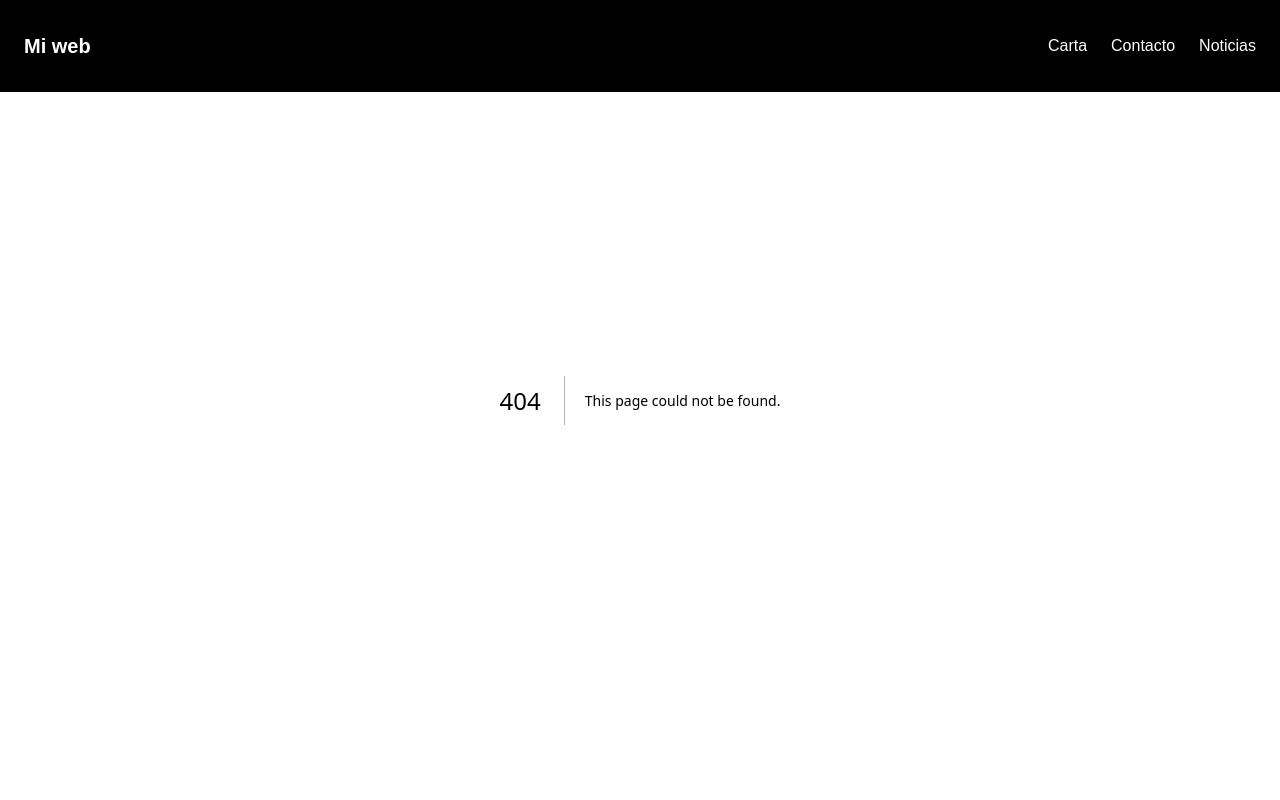
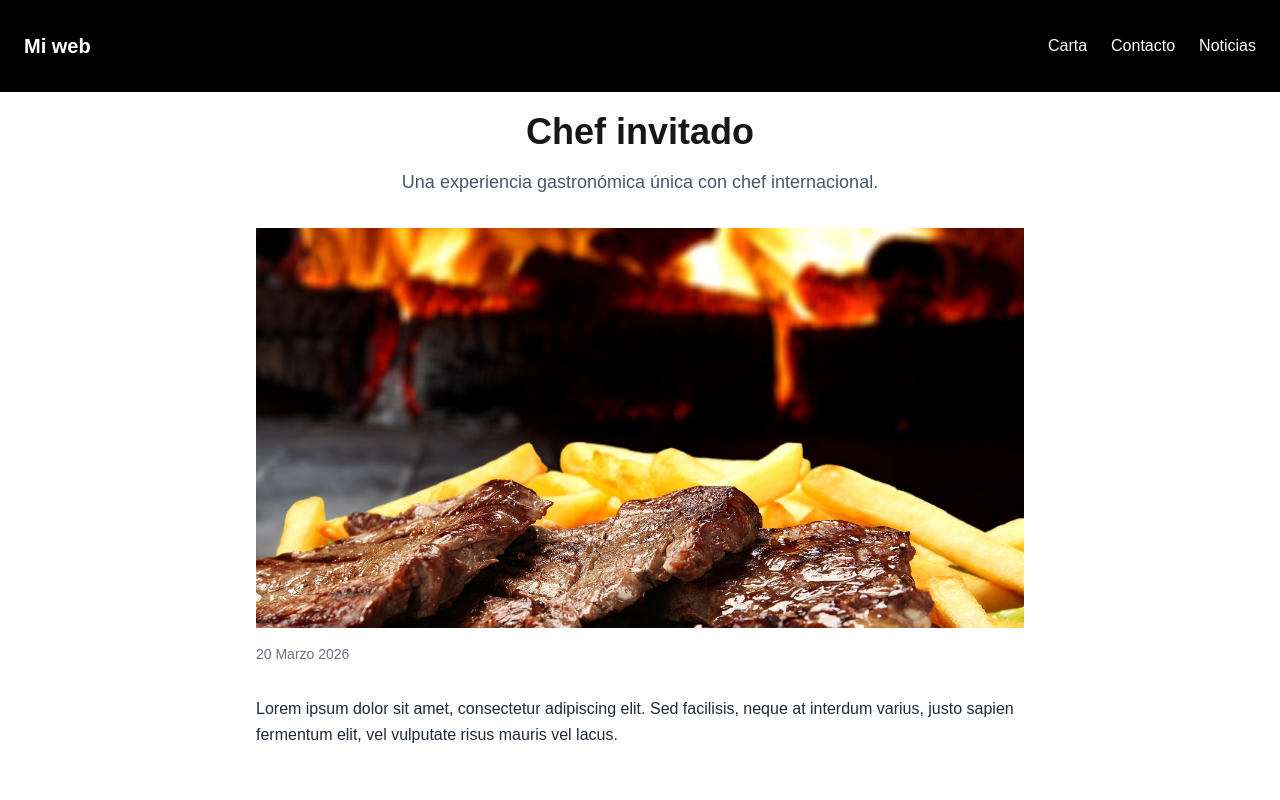
Before and after one commit to jissust/umo_web, a Next.js app: page /noticia/chef-invitado in a window 1280 px wide. Before the commit this address had no page. Shown: the top 800 px of the page. Built offline with nearby package versions, Linux system fonts and the light colour scheme.

Commit message:
feat: agregar pantalla para mostrar el detalle de la noticia.

```diff
--- /dev/null
+++ b/src/app/noticia/[slug]/page.tsx
@@ -0,0 +1,116 @@
+import Image from "next/image";
+import { notFound } from "next/navigation";
+import { NewsItem } from "@/types/news";
+
+type Props = {
+  params: {
+    slug: string;
+  };
+};
+
+const allNews: NewsItem[] = [
+  {
+    id: 1,
+    slug: "nueva-carta-temporada",
+    image: "/img/presentation.jpg",
+    date: "10 Abril 2026",
+    title: "Nueva carta de temporada",
+    description: "Descubrí los nuevos sabores que incorporamos para esta temporada.",
+    text: "Lorem ipsum dolor sit amet, consectetur adipiscing elit. Sed facilisis, neque at interdum varius, justo sapien fermentum elit, vel vulputate risus mauris vel lacus.",
+  },
+  {
+    id: 2,
+    slug: "evento-especial",
+    image: "/img/presentation.jpg",
+    date: "5 Abril 2026",
+    title: "Evento especial",
+    description: "Una noche única con menú degustación y maridaje exclusivo.",
+    text: "Lorem ipsum dolor sit amet, consectetur adipiscing elit. Sed facilisis, neque at interdum varius, justo sapien fermentum elit, vel vulputate risus mauris vel lacus.",
+  },
+  {
+    id: 3,
+    slug: "renovamos-espacio",
+    image: "/img/presentation.jpg",
+    date: "28 Marzo 2026",
+    title: "Renovamos el espacio",
+    description:
+      "Un ambiente más moderno y acogedor para mejorar tu experiencia.",
+    text: "Lorem ipsum dolor sit amet, consectetur adipiscing elit. Sed facilisis, neque at interdum varius, justo sapien fermentum elit, vel vulputate risus mauris vel lacus.",
+  },
+  {
+    id: 4,
+    slug: "chef-invitado",
+    image: "/img/presentation.jpg",
+    date: "20 Marzo 2026",
+    title: "Chef invitado",
+    description: "Una experiencia gastronómica única con chef internacional.",
+    text: "Lorem ipsum dolor sit amet, consectetur adipiscing elit. Sed facilisis, neque at interdum varius, justo sapien fermentum elit, vel vulputate risus mauris vel lacus.",
+  },
+  {
+    id: 5,
+    slug: "menu-degustacion",
+    image: "/img/presentation.jpg",
+    date: "15 Marzo 2026",
+    title: "Nuevo menú degustación",
+    description: "Un recorrido por nuestros mejores platos.",
+    text: "Lorem ipsum dolor sit amet, consectetur adipiscing elit. Sed facilisis, neque at interdum varius, justo sapien fermentum elit, vel vulputate risus mauris vel lacus.",
+  },
+  {
+    id: 6,
+    slug: "terraza-abierta",
+    image: "/img/presentation.jpg",
+    date: "10 Marzo 2026",
+    title: "Terraza abierta",
+    description: "Disfrutá de nuestras noches al aire libre.",
+    text: "Lorem ipsum dolor sit amet, consectetur adipiscing elit. Sed facilisis, neque at interdum varius, justo sapien fermentum elit, vel vulputate risus mauris vel lacus.",
+  },
+  {
+    id: 7,
+    slug: "evento-vinos",
+    image: "/img/presentation.jpg",
+    date: "1 Marzo 2026",
+    title: "Evento de vinos",
+    description: "Cata exclusiva con bodegas seleccionadas.",
+    text: "Lorem ipsum dolor sit amet, consectetur adipiscing elit. Sed facilisis, neque at interdum varius, justo sapien fermentum elit, vel vulputate risus mauris vel lacus.",
+  },
+];
+
+export default async function NoticiaDetalle({ params }: Props) {
+  const { slug } = await params;
+
+  const noticia = allNews.find((n) => n.slug === slug);
+
+  if (!noticia) return notFound();
+
+  return (
+    <article className="min-h-screen pt-28 pb-16 px-6">
+      <div className="max-w-3xl mx-auto">
+
+        <h1 className="text-3xl md:text-4xl font-bold text-center">
+          {noticia.title}
+        </h1>
+
+        <p className="mt-4 text-lg text-gray-600 text-center">
+          {noticia.description}
+        </p>
+
+        <div className="mt-8 relative w-full h-[300px] md:h-[400px]">
+          <Image
+            src={noticia.image}
+            alt={noticia.title}
+            fill
+            className="object-cover"
+          />
+        </div>
+
+        <p className="mt-4 text-sm text-gray-500">
+          {noticia.date}
+        </p>
+
+        <div className="mt-8 text-gray-800 leading-relaxed space-y-4">
+          <p>{noticia.text}</p>
+        </div>
+      </div>
+    </article>
+  );
+}
```
